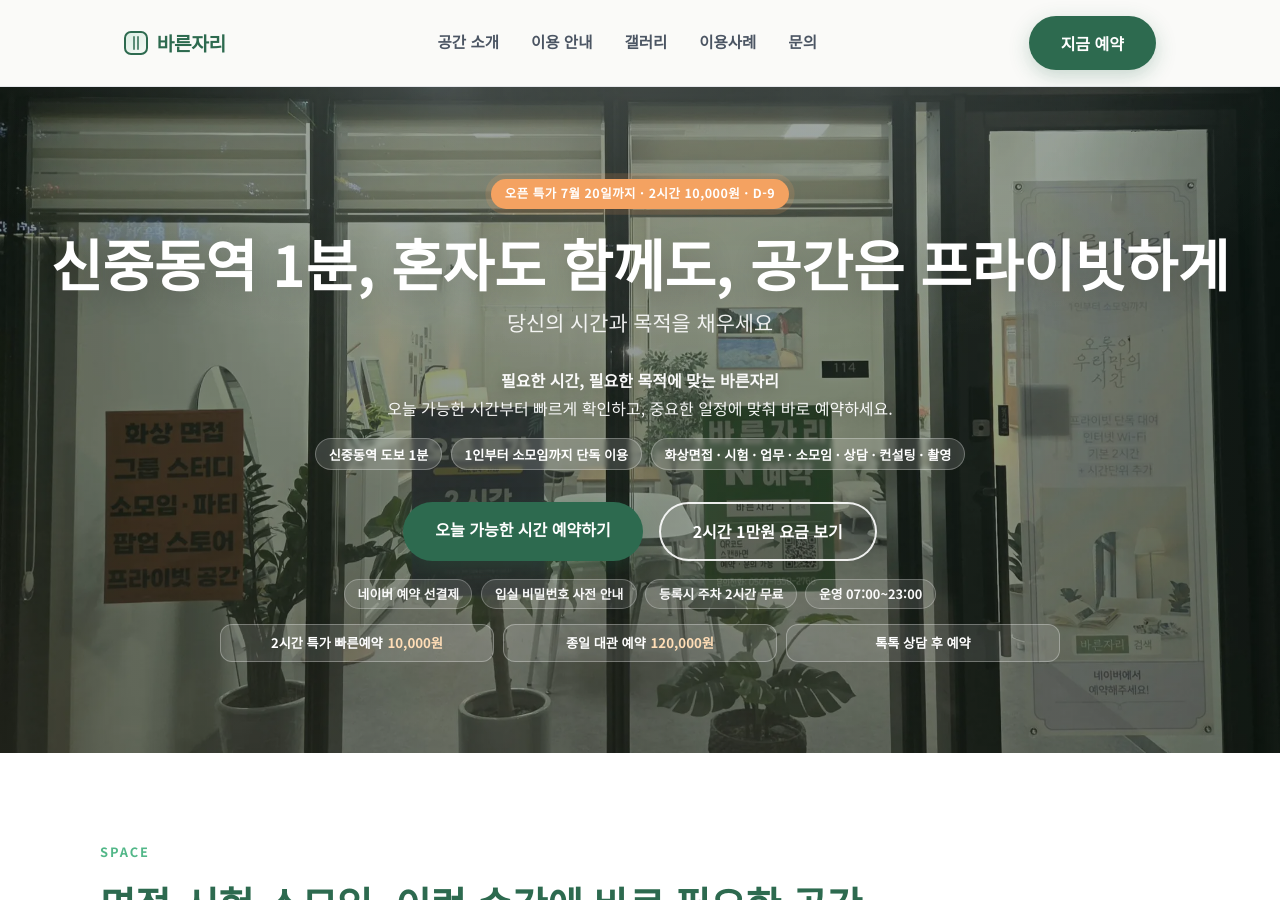
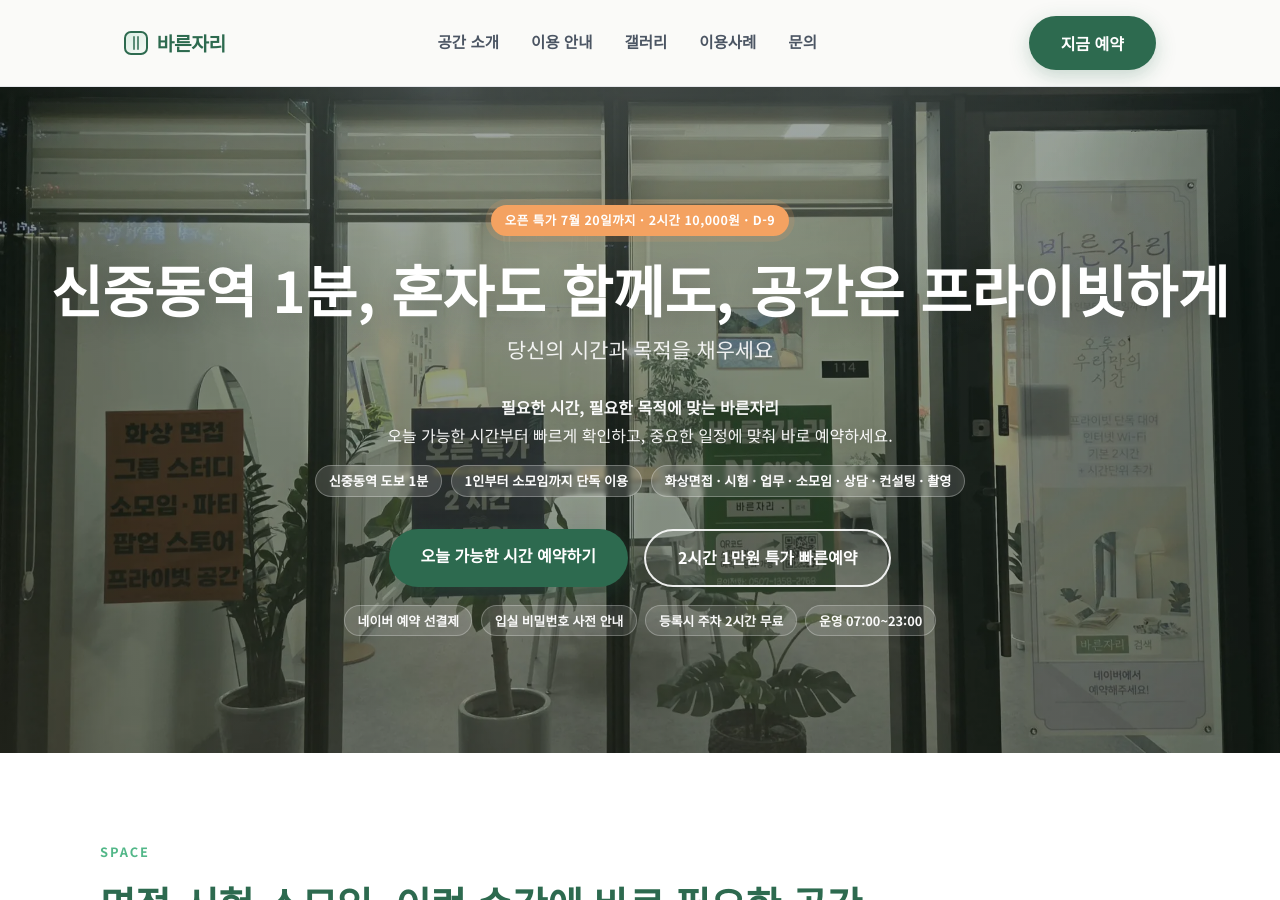
Before and after one commit to bareunspace/blog, a Jekyll site: the page built from index.html, in a window 1280 px wide and 900 px high. Built offline with Jekyll 4.4.1, drawn with Linux system fonts in a browser that asks for light colours.

Commit message:
chore: apply latest content updates

```diff
--- a/index.html
+++ b/index.html
@@ -30,7 +30,7 @@
     </ul>
     <div class="hero-btns">
       <a href="https://booking.naver.com/booking/10/bizes/1663159" target="_blank" rel="noopener noreferrer" class="btn-primary" data-cta="hero_primary">오늘 가능한 시간 예약하기</a>
-      <a href="#about" class="btn-outline">2시간 1만원 요금 보기</a>
+      <a href="#about" class="btn-outline">2시간 1만원 특가 빠른예약 </a>
     </div>
     <ul class="hero-proof" aria-label="예약 신뢰 포인트">
       <li>네이버 예약 선결제</li>
@@ -38,11 +38,6 @@
       <li>등록시 주차 2시간 무료</li>
       <li>운영 07:00~23:00</li>
     </ul>
-    <div class="hero-fast-track" aria-label="빠른 예약 선택">
-      <a href="https://booking.naver.com/booking/10/bizes/1663159/items/7711746" target="_blank" rel="noopener noreferrer" class="hero-fast-item" data-cta="hero_fast_2hour">2시간 특가 빠른예약 <strong>10,000원</strong></a>
-      <a href="https://booking.naver.com/booking/10/bizes/1663159/items/7764732" target="_blank" rel="noopener noreferrer" class="hero-fast-item" data-cta="hero_fast_fullday">종일 대관 예약 <strong>120,000원</strong></a>
-      <a href="https://talk.naver.com/profile/w1pp89m" target="_blank" rel="noopener noreferrer" class="hero-fast-item" data-cta="hero_fast_talk">톡톡 상담 후 예약</a>
-    </div>
   </section>
 
   <!-- ── Space ── -->
```
